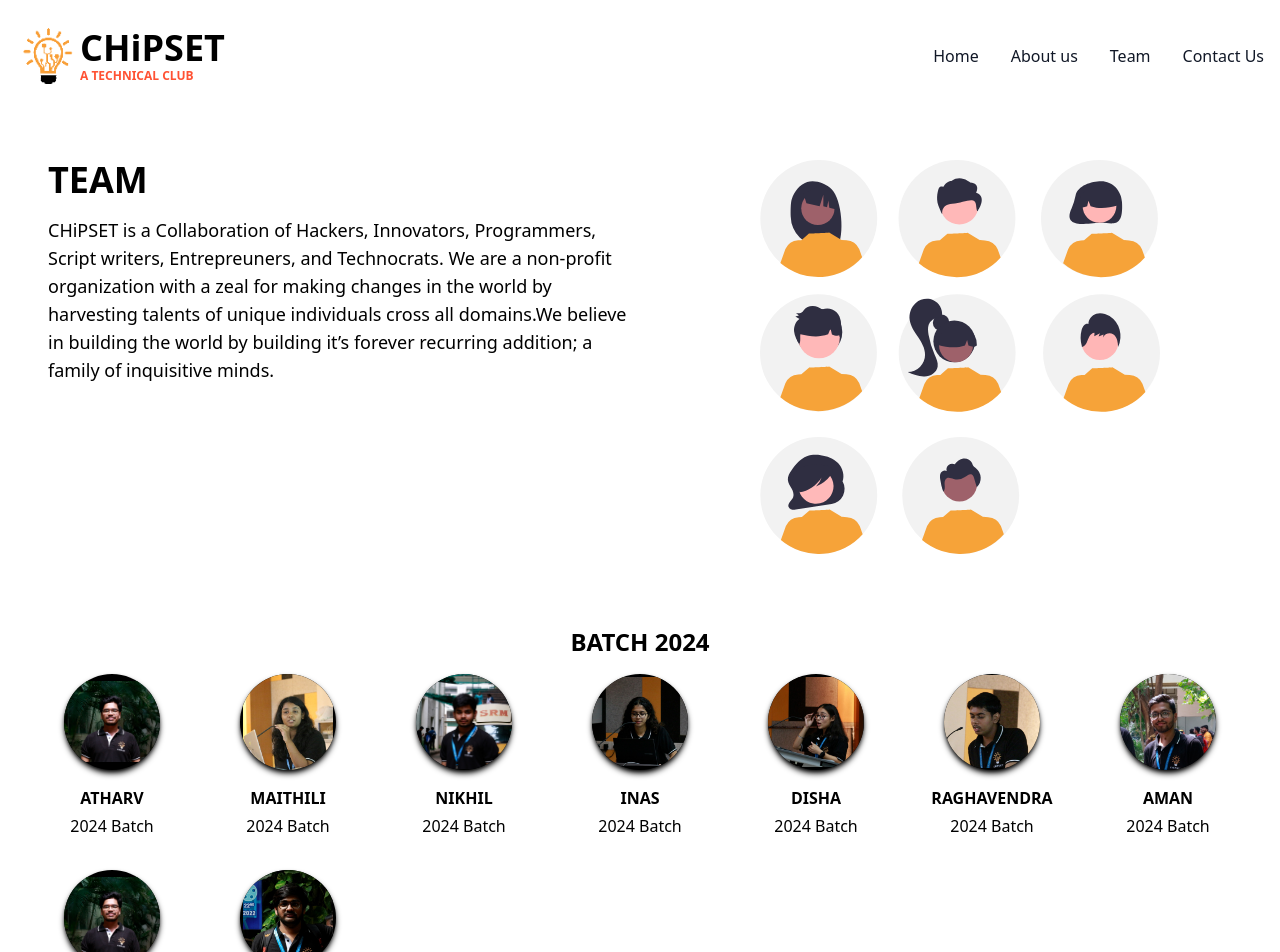
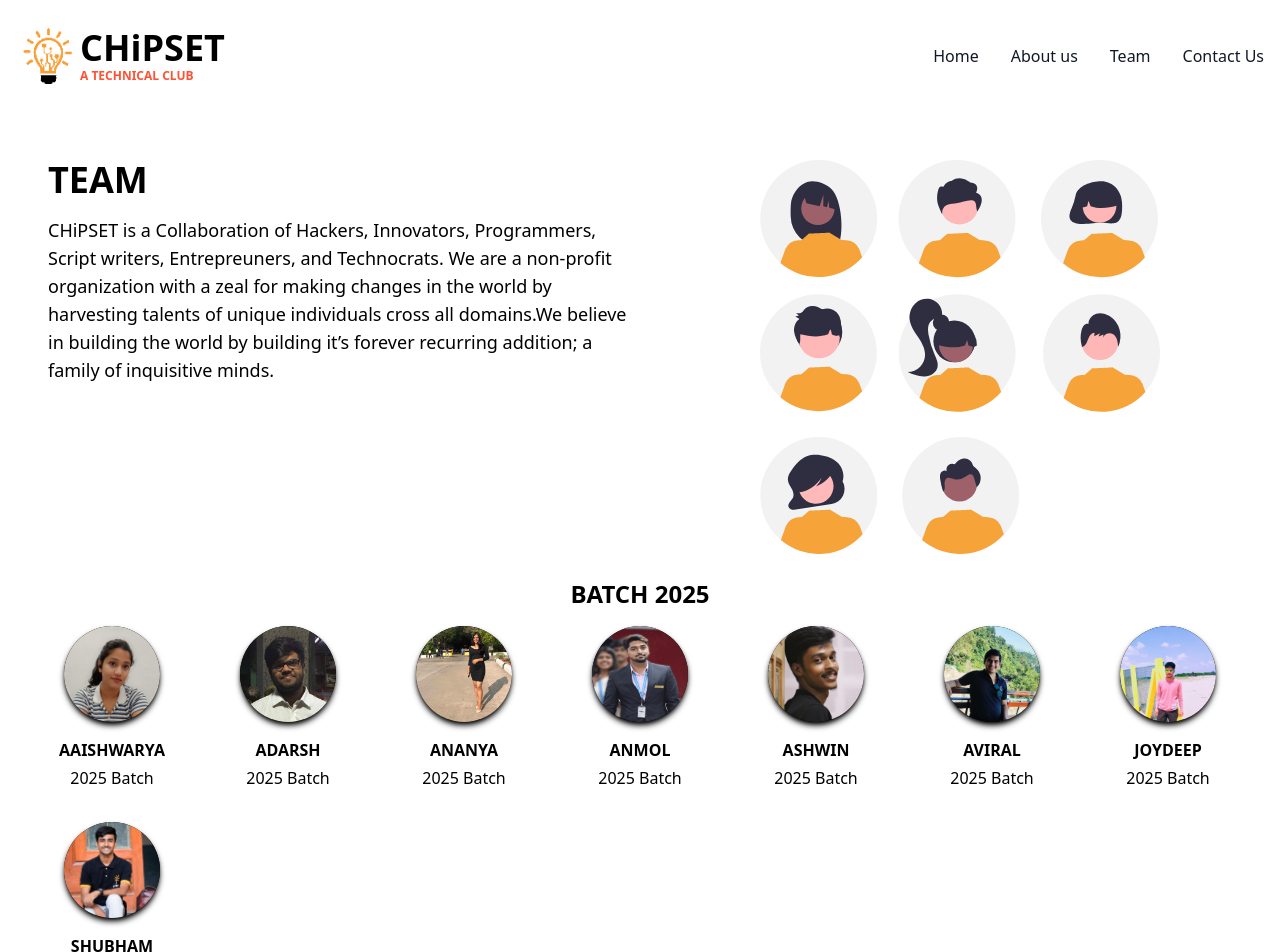
Before and after one commit to nikhilsharma1574/chipset_website, a Next.js app: page /team in a window 1280 px wide. Shown: the top 952 px of the page. Built offline with nearby package versions, Linux system fonts and the light colour scheme; a web font is replaced by a local one.

Commit message:
batch 25 added in team section

```diff
--- a/components/Team.tsx
+++ b/components/Team.tsx
@@ -1,5 +1,5 @@
 import React from 'react'
-import { team24,team23,team22,events } from '@/public/data';
+import { team24,team23,team22,team21,team20,team25 } from '@/public/data';
 import Profile from './Profile';
 import Image from 'next/image';
 
@@ -21,6 +21,15 @@ export const Team = () => {
             </div>
           </div>
           <div className='container_for_team_members'>
+
+          <div className='flex w-full justify-center'><h1 className='uppercase font-bold md:text-2xl text-xl'>Batch 2025</h1></div>
+          <div className='grid grid-cols-2 md:grid-cols-4 lg:grid-cols-7'>
+            {team25.map((team,index)=>(
+              <div key={index} className='flex justify-center'>
+                <Profile {...team} />
+              </div>
+            ))}
+          </div>
           <div className='flex w-full justify-center'><h1 className='md:mt-12 uppercase font-bold md:text-2xl text-xl'>Batch 2024</h1></div>
           <div className='grid grid-cols-2 md:grid-cols-4 lg:grid-cols-7'>
             {team24.map((team,index)=>(
@@ -45,6 +54,24 @@ export const Team = () => {
               </div>
             ))}
           </div>
+
+          <div className='flex w-full justify-center'><h1 className='uppercase font-bold md:text-2xl text-xl'>Batch 2021</h1></div>
+          <div className='grid grid-cols-2 md:grid-cols-4 lg:grid-cols-7'>
+            {team21.map((team,index)=>(
+              <div key={index} className='flex justify-center'>
+                <Profile {...team} />
+              </div>
+            ))}
+          </div>
+
+          <div className='flex w-full justify-center'><h1 className='uppercase font-bold md:text-2xl text-xl'>Batch 2020</h1></div>
+          <div className='grid grid-cols-2 md:grid-cols-4 lg:grid-cols-7'>
+            {team20.map((team,index)=>(
+              <div key={index} className='flex justify-center'>
+                <Profile {...team} />
+              </div>
+            ))}
+          </div>
           </div>
         </div>
   )
--- a/public/data.ts
+++ b/public/data.ts
@@ -1,3 +1,52 @@
+export const team25= [
+  {
+    name:"Aaishwarya",
+    batch:"2025",
+    img:"/assets/members/batch22/aishwarya.png"
+
+  },
+  {
+    name:"adarsh",
+    batch:"2025",
+    img:"/assets/members/batch22/adarsh.png"
+
+  },
+  {
+    name:"Ananya",
+    batch:"2025",
+    img:"/assets/members/batch22/ananyaa.png"
+
+  },
+  {
+    name:"Anmol",
+    batch:"2025",
+    img:"/assets/members/batch22/anmol.png"
+
+  },
+  {
+    name:"Ashwin",
+    batch:"2025",
+    img:"/assets/members/batch22/ashwin.png"
+
+  },
+  {
+    name:"Aviral",
+    batch:"2025",
+    img:"/assets/members/batch22/aviral.png"
+
+  },
+  {
+    name:"Joydeep",
+    batch:"2025",
+    img:"/assets/members/batch22/joydeep.png"
+
+  },
+  {
+    name:"Shubham",
+    batch:"2025",
+    img:"/assets/members/batch22/shubham.png"
+  },
+]
 export const team24 = [
     {
       name:"Atharv",
@@ -52,7 +101,7 @@ export const team24 = [
       batch:"2024",
       img:"/assets/members/batch24/shubham.png"
     },
-  ]
+]
 export  const team23 = [
     {
       name:"Darshil",
@@ -102,7 +151,7 @@ export  const team23 = [
       img:"/assets/members/batch23/sheetal.png"
 
     },
-  ]
+]
  export const team22= [
     {
       name:"Aaishwarya",
@@ -151,7 +200,105 @@ export  const team23 = [
       batch:"2022",
       img:"/assets/members/batch22/shubham.png"
     },
-  ]
+]
+ export const team21= [
+   {
+     name:"Aaishwarya",
+     batch:"2021",
+     img:"/assets/members/batch22/aishwarya.png"
+
+   },
+   {
+     name:"adarsh",
+     batch:"2021",
+     img:"/assets/members/batch22/adarsh.png"
+
+   },
+   {
+     name:"Ananya",
+     batch:"2021",
+     img:"/assets/members/batch22/ananyaa.png"
+
+   },
+   {
+     name:"Anmol",
+     batch:"2021",
+     img:"/assets/members/batch22/anmol.png"
+
+   },
+   {
+     name:"Ashwin",
+     batch:"2021",
+     img:"/assets/members/batch22/ashwin.png"
+
+   },
+   {
+     name:"Aviral",
+     batch:"2021",
+     img:"/assets/members/batch22/aviral.png"
+
+   },
+   {
+     name:"Joydeep",
+     batch:"2021",
+     img:"/assets/members/batch22/joydeep.png"
+
+   },
+   {
+     name:"Shubham",
+     batch:"2021",
+     img:"/assets/members/batch22/shubham.png"
+   },
+]
+ export const team20= [
+  {
+    name:"Aaishwarya",
+    batch:"2020",
+    img:"/assets/members/batch22/aishwarya.png"
+
+  },
+  {
+    name:"adarsh",
+    batch:"2020",
+    img:"/assets/members/batch22/adarsh.png"
+
+  },
+  {
+    name:"Ananya",
+    batch:"2020",
+    img:"/assets/members/batch22/ananyaa.png"
+
+  },
+  {
+    name:"Anmol",
+    batch:"2020",
+    img:"/assets/members/batch22/anmol.png"
+
+  },
+  {
+    name:"Ashwin",
+    batch:"2020",
+    img:"/assets/members/batch22/ashwin.png"
+
+  },
+  {
+    name:"Aviral",
+    batch:"2020",
+    img:"/assets/members/batch22/aviral.png"
+
+  },
+  {
+    name:"Joydeep",
+    batch:"2020",
+    img:"/assets/members/batch22/joydeep.png"
+
+  },
+  {
+    name:"Shubham",
+    batch:"2020",
+    img:"/assets/members/batch22/shubham.png"
+  },
+]
 export const events = [
    {
     title:"TechXchange",
@@ -217,7 +364,7 @@ export const events = [
       date:"12/01/2020",
       registrations:"120"
     }
-  ]
+]
 export const gallery=[
   {img:'/assets/gallery/1.jpg'},
   {img:'/assets/gallery/2.jpg'},
```
